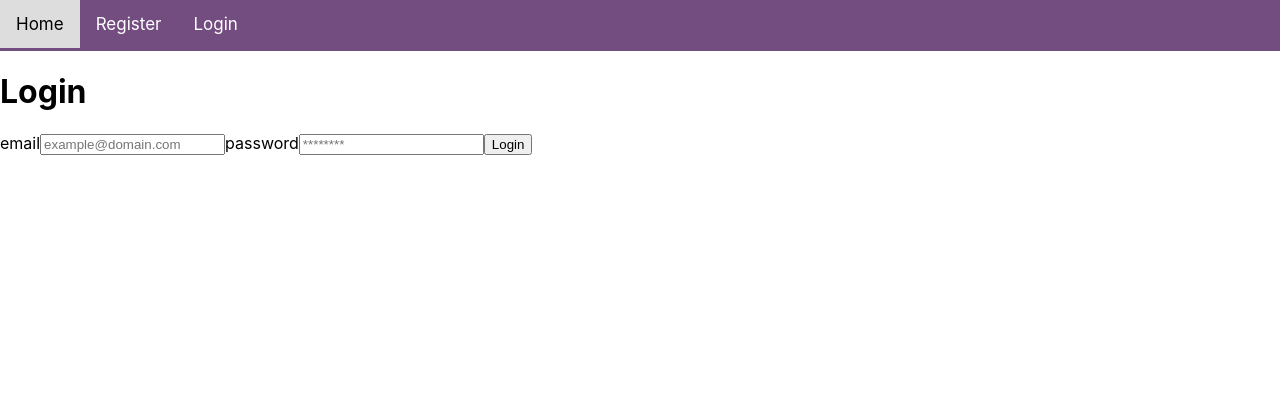
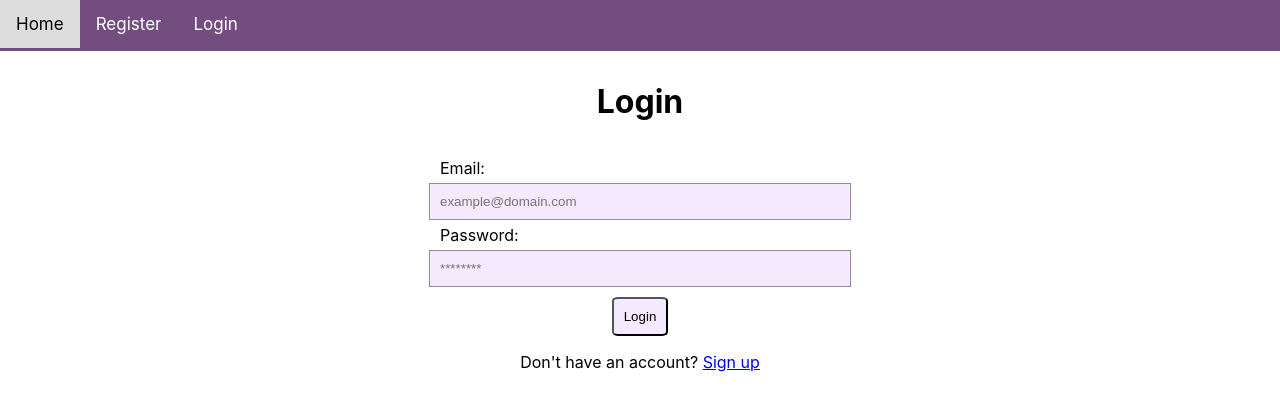
Before and after one commit to mitchdmarino/Responsive-React-Dashboard, a React (Create React App) app in the folder client/: page /login in a window 1280 px wide. Shown: the top 410 px of the page. Built offline with nearby package versions, Linux system fonts and the light colour scheme.

Commit message:
styles the user login and register forms

```diff
--- a/client/public/index.html
+++ b/client/public/index.html
@@ -25,7 +25,7 @@
       work correctly both with client-side routing and a non-root public URL.
       Learn how to configure a non-root public URL by running `npm run build`.
     -->
-    <title>React App</title>
+    <title>User Dashboard</title>
   </head>
   <body>
     <noscript>You need to enable JavaScript to run this app.</noscript>
--- a/client/src/components/user/pages/Login.jsx
+++ b/client/src/components/user/pages/Login.jsx
@@ -1,7 +1,7 @@
 import { useState } from 'react'
 import axios from 'axios'
 import jwt_decode from 'jwt-decode'
-import { Navigate } from 'react-router-dom'
+import { Link, Navigate } from 'react-router-dom'
 
 export default function Login({ currentUser, setCurrentUser }) {
     // state for the controlled form
@@ -44,10 +44,10 @@ export default function Login({ currentUser, setCurrentUser }) {
 
     return (
         <div>
-            <h1>Login</h1>
+            <h1 style={{padding: 10, textAlign: 'center'}}>Login</h1>
             <p> {msg}</p>
-            <form onSubmit={handleSubmit}>
-                <label htmlFor='email'>email</label>
+            <form className='user-form' onSubmit={handleSubmit}>
+                <label htmlFor='email'>Email:</label>
                 <input
                     type='text'
                     name='email'
@@ -56,7 +56,7 @@ export default function Login({ currentUser, setCurrentUser }) {
                     placeholder='example@domain.com'
                     onChange={(e) => setEmail(e.target.value)}
                 />
-                <label htmlFor='password'>password</label>
+                <label htmlFor='password'>Password:</label>
                 <input
                     type='password'
                     name='password'
@@ -68,6 +68,11 @@ export default function Login({ currentUser, setCurrentUser }) {
                 <button type='submit'>Login</button>
 
             </form>
+            <div className='login-register-link'>
+                <p>Don't have an account? <Link to="/register">Sign up</Link></p>
+            </div>
+
+
         </div>
     )
 }
--- a/client/src/components/user/pages/Register.jsx
+++ b/client/src/components/user/pages/Register.jsx
@@ -1,7 +1,7 @@
 import { useState } from 'react'
 import axios from 'axios'
 import jwt_decode from 'jwt-decode'
-import { Navigate } from 'react-router-dom'
+import { Navigate, Link } from 'react-router-dom'
 
 export default function Register({ currentUser, setCurrentUser }) {
     // state for the controlled form
@@ -45,10 +45,10 @@ export default function Register({ currentUser, setCurrentUser }) {
 
     return (
         <div>
-            <h1>Register</h1>
+            <h1 style={{padding: 10, textAlign: 'center'}}>Register</h1>
             <p> {msg}</p>
-            <form onSubmit={handleSubmit}>
-                <label htmlFor='name'>name</label>
+            <form onSubmit={handleSubmit} className="user-form">
+                <label htmlFor='name'>Name</label>
                 <input
                     type='text'
                     name='name'
@@ -57,7 +57,7 @@ export default function Register({ currentUser, setCurrentUser }) {
                     placeholder='example@domain.com'
                     onChange={(e) => setName(e.target.value)}
                 />
-                <label htmlFor='email'>email</label>
+                <label htmlFor='email'>Email</label>
                 <input
                     type='text'
                     name='email'
@@ -66,7 +66,7 @@ export default function Register({ currentUser, setCurrentUser }) {
                     placeholder='example@domain.com'
                     onChange={(e) => setEmail(e.target.value)}
                 />
-                <label htmlFor='password'>password</label>
+                <label htmlFor='password'>Password</label>
                 <input
                     type='text'
                     name='password'
@@ -77,6 +77,9 @@ export default function Register({ currentUser, setCurrentUser }) {
                 />
                 <button type='submit'>Register</button>
             </form>
+            <div className='login-register-link'>
+                <p>Already have an account? <Link to="/login">Sign in</Link></p>
+            </div>
         </div>
     )
 }
--- a/client/src/index.css
+++ b/client/src/index.css
@@ -156,3 +156,36 @@ nav .icon {
   color: white;
   cursor: pointer;
 }
+
+
+/* USER LOGIN/REGISTER FORM STYLES */
+
+.user-form input {
+  padding: 10px;
+  width: 400px;
+  display: block;
+  margin: 0 auto;
+  background-color: rgba(157, 45, 232, 0.1);
+  border: 1px solid rgba(0, 0, 0, 0.398);
+}
+
+.user-form label {
+  display: block;
+  margin: 0 auto;
+  width: 400px;
+  text-align: left;
+  padding: 5px
+}
+
+.user-form button {
+  margin: 0 auto;
+  display: block;
+  padding: 10px;
+  border-radius: 10%;
+  margin-top: 10px;
+  background-color: rgba(157, 45, 232, 0.1);;
+}
+
+.login-register-link {
+  text-align: center;
+}
```
